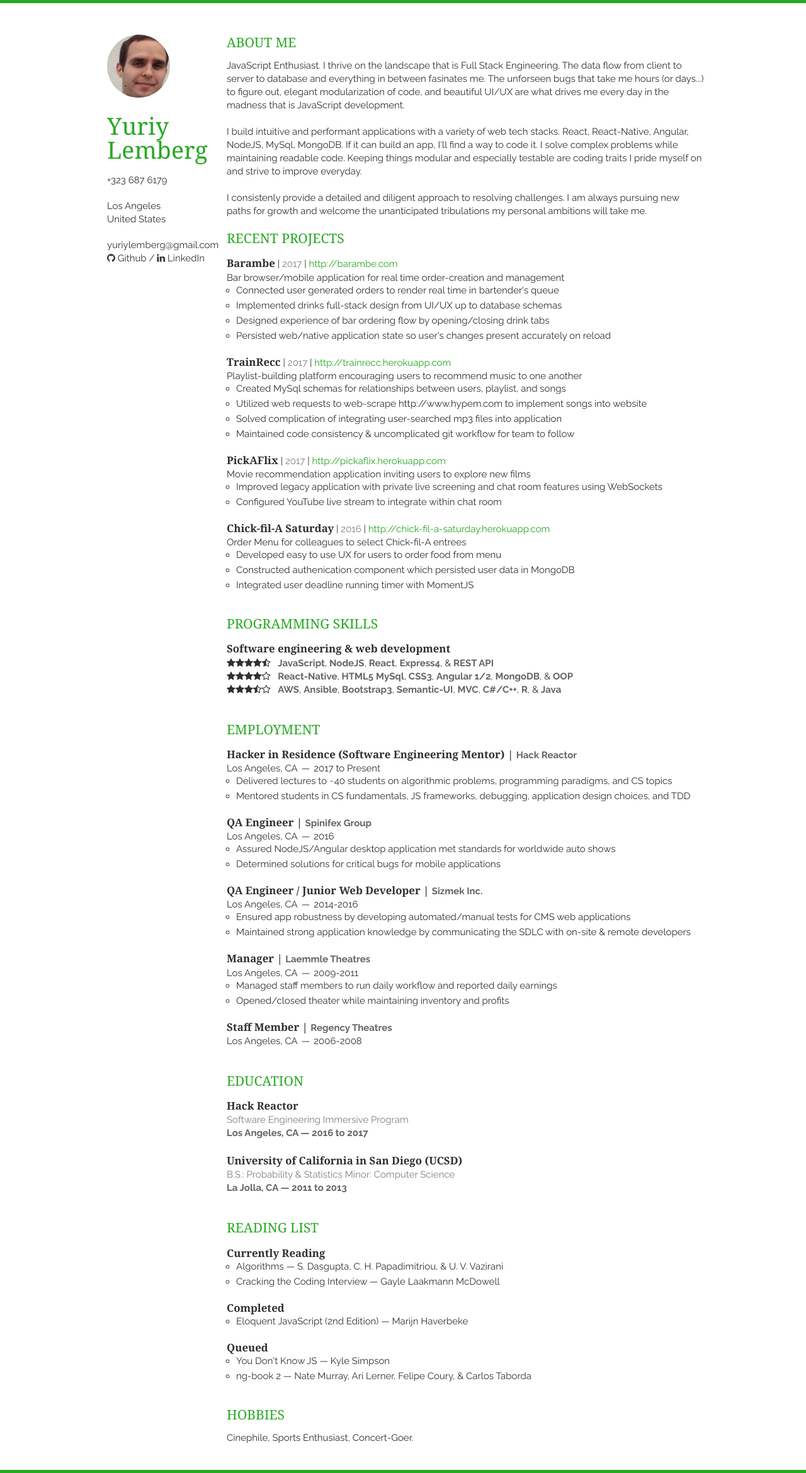
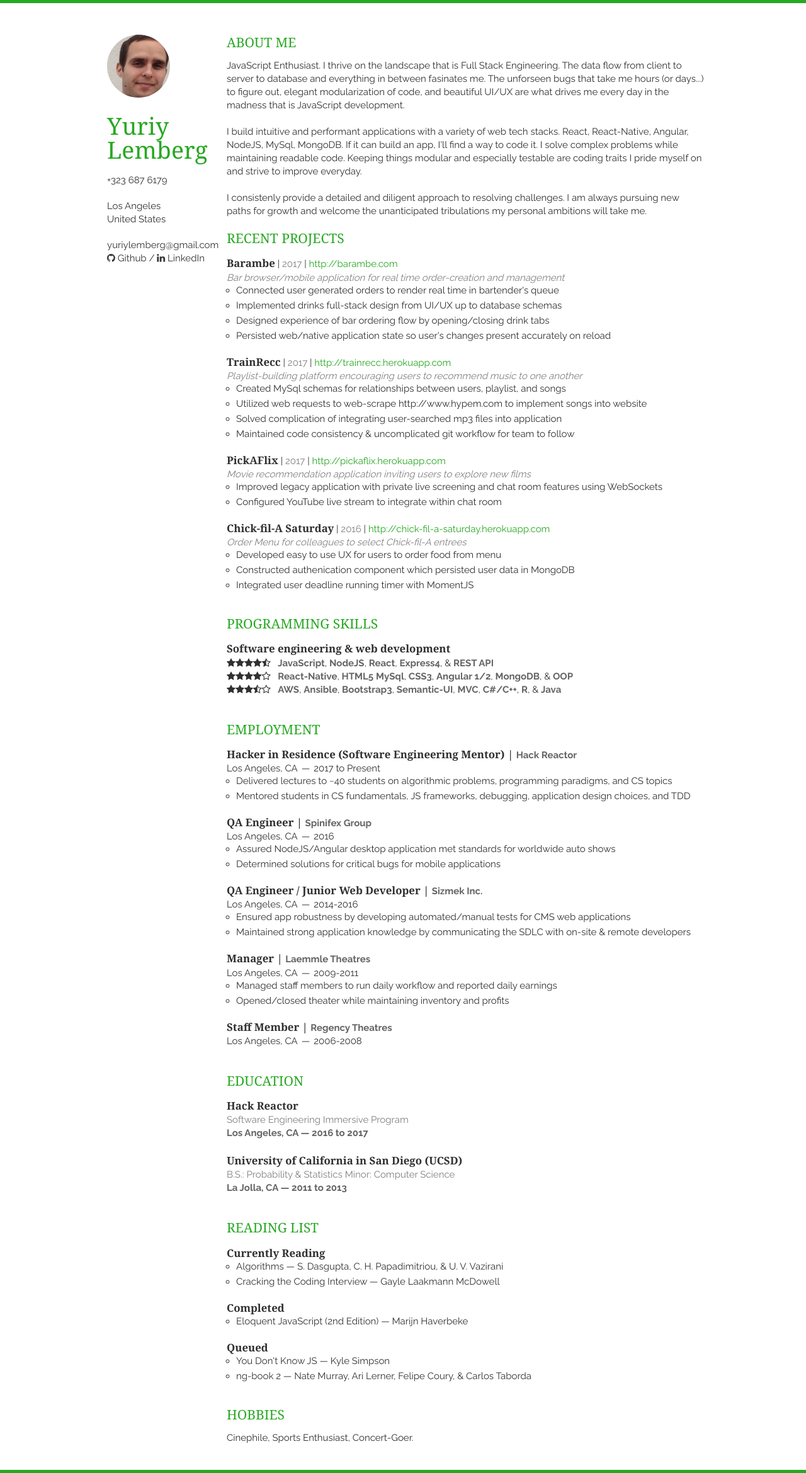
Before and after one commit to ylemberg/ylemberg.github.io, a Jekyll site: the page built from index.html, in a window 1280 px wide. Shown: the whole page at 63% size. Built offline with Jekyll 4.4.1, drawn with Linux system fonts in a browser that asks for light colours; nearby versions of some CDN libraries; the list of posts is cut into pages by our own code.

Commit message:
[styling] Differentiate project description from bullet points

```diff
--- a/static/css/layout.css
+++ b/static/css/layout.css
@@ -161,3 +161,8 @@
 header .project-link {
   color: #27A822;
 }
+
+.project-description {
+  font-style: italic;
+  color: grey;
+}
```
Also changed, not shown: 1 other file.
